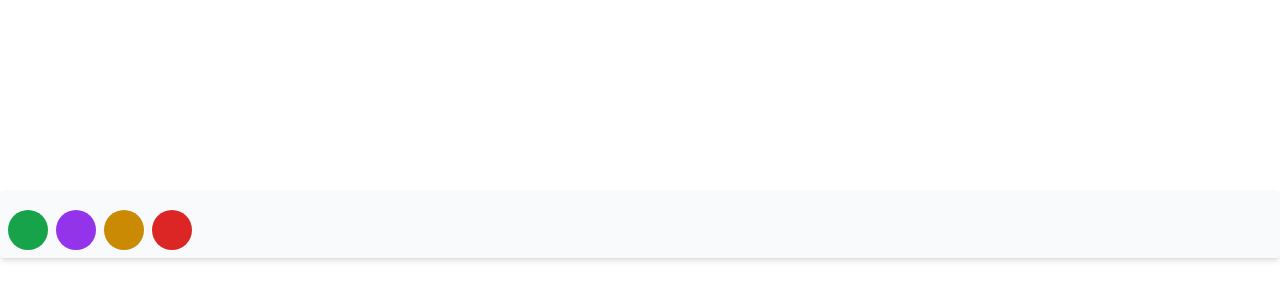
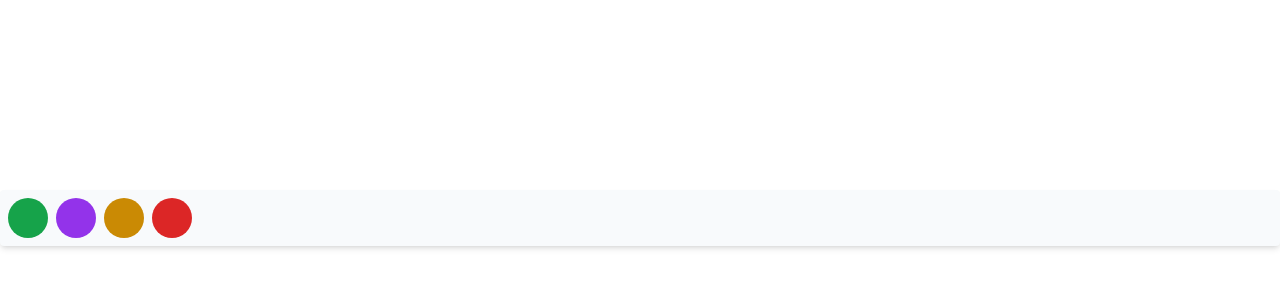
Before and after one commit to Mark-Alexis-Posadas/react-mini-practice, a React (Vite) app: page / in a window 1280 px wide. Shown: the part 160-460 px from the top of the page. Built offline with nearby package versions, Linux system fonts and the light colour scheme.

Commit message:
theme remove margin top

```diff
--- a/src/components/Theme/Theme.jsx
+++ b/src/components/Theme/Theme.jsx
@@ -38,7 +38,7 @@ const Theme = () => {
         {data.map((item) => (
           <button
             key={item.id}
-            className={`text-white w-10 h-10 rounded-full mr-2 mt-3 ${item.bgColor}`}
+            className={`text-white w-10 h-10 rounded-full mr-2 ${item.bgColor}`}
             style={theme === item.bgColor ? { border: "3px solid #222" } : {}}
             onClick={() => handleClick(item.bgColor)}
           ></button>
```
